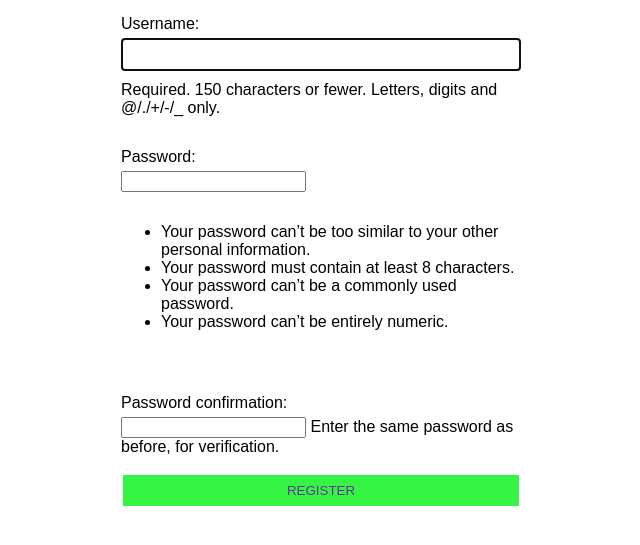
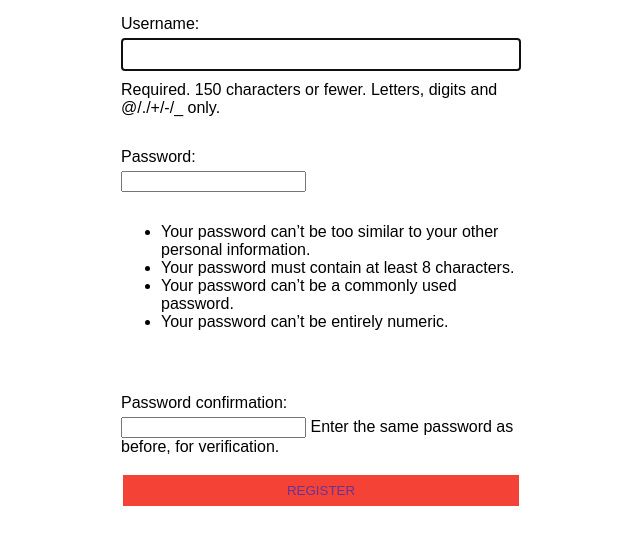
Before and after one commit to harshali465/DjangoProject, a Django app: page /register/ in a window 1280 px wide. Shown: the part 155-700 px from the top of the page, without its empty margins (319-959 px from the left). Run offline with Django 4.2, Linux system fonts and the light colour scheme.

Commit message:
update the templates text

```diff
--- a/django1/static/css/styles.css
+++ b/django1/static/css/styles.css
@@ -14,7 +14,7 @@ form {
 input[type="submit"],
 input[type="button"],
 button {
-	background-color: #36f443;
+	background-color: #F44336;
 	border: none;
 	color: rebeccapurple;
 	padding: 8px 16px;
@@ -26,7 +26,7 @@ button {
 input[type="submit"]:hover,
 input[type="button"]:hover,
 button:hover {
-	background-color: #36f443;
+	background-color: #F44336;
 }
 
 form {
```
